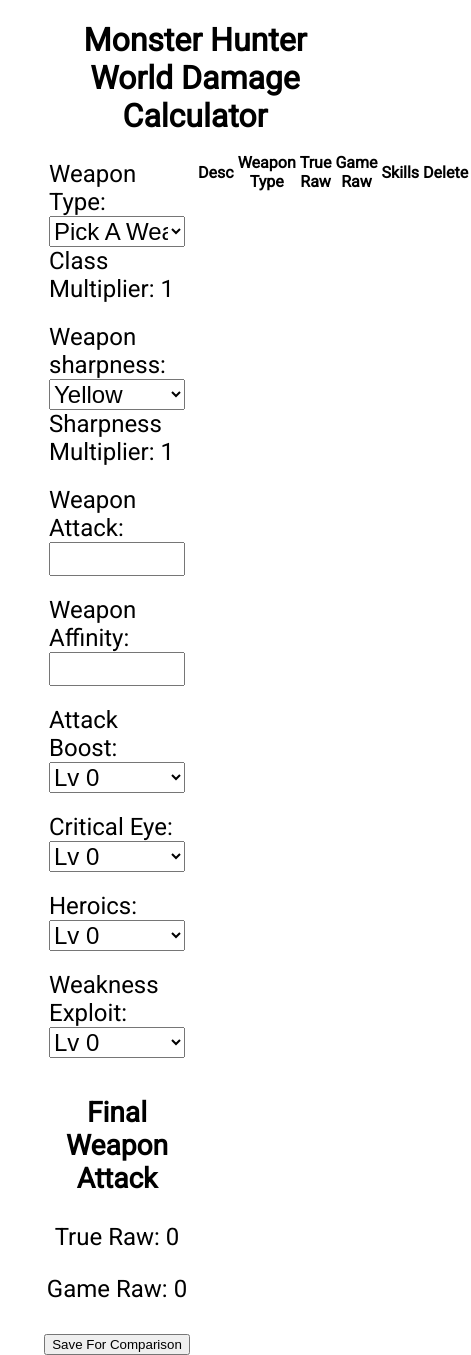
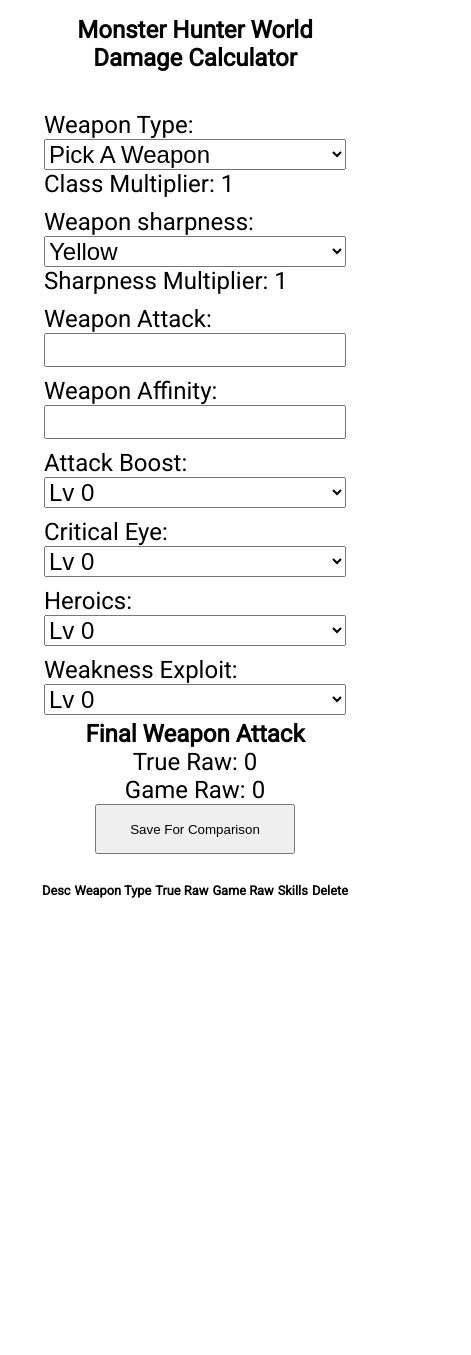
Before and after one commit to TrentWest7190/MHW-Calc, a React (Create React App) app: page / in a window 390 px wide. Shown: the whole page, 471 px wide, since content can reach past the window. After the commit the page ends 901 px from the top, so only its background shows below. Built offline with nearby package versions, Linux system fonts and the light colour scheme.

Commit message:
responsiveness added for mobile view

```diff
--- a/src/App.css
+++ b/src/App.css
@@ -2,16 +2,31 @@
   width: 80%;
   margin: auto;
   display: grid;
-  grid-template-rows: 150px auto;
-  grid-template-columns: 50% 50%;
+  grid-template-rows: 80px 800px auto;
+  grid-template-columns: 100%;
   grid-template-areas:
-    "header header"
-    "calc save-table";
+    "header"
+    "calc"
+    "save-table";
+
+}
+
+@media (min-width: 750px) {
+  .App {
+    grid-template-rows: 60px 800px auto;
+    grid-template-columns: 50% 50%;
+    grid-template-areas:
+      "header header"
+      "calc save-table"
+      "calc save-table";
+  }
 }
 
 .app-header {
   grid-area: header;
   text-align: center;
+  font-size: 1.5em;
+  margin-bottom: 10px;
 }
 
 .save-table {
@@ -26,6 +41,7 @@
 .save-table > table {
   width: 100%;
   text-align: center;
+  font-size: .8em;
 }
 
 .save-table-body tr:nth-child(odd){
@@ -48,11 +64,23 @@
 }
 
 .calc > label {
-  margin: 10px;
+  margin: 5px;
   display: flex;
   flex-direction: column;
 }
 
 .calc-results {
   text-align: center;
+  display: flex;
+  flex-direction: column;
 }
+
+.calc-results h4 {
+  margin: 0;
+}
+
+.calc-results button {
+  width: 200px;
+  height: 50px;
+  margin: auto;
+}
--- a/src/App.js
+++ b/src/App.js
@@ -155,9 +155,9 @@
             />
           ))}
           <div className="calc-results">
-            <h3>Final Weapon Attack</h3>
-            <p>True Raw: {Math.round(new BigNumber(this.state.finalValue).dividedBy(this.state.weaponType.value).toNumber())}</p>
-            <p>Game Raw: {Math.round(this.state.finalValue)}</p>
+            <h4>Final Weapon Attack</h4>
+            <span>True Raw: {Math.round(new BigNumber(this.state.finalValue).dividedBy(this.state.weaponType.value).toNumber())}</span>
+            <span>Game Raw: {Math.round(this.state.finalValue)}</span>
             <button onClick={this.handleSave}>Save For Comparison</button>
           </div>
         </div>
```
